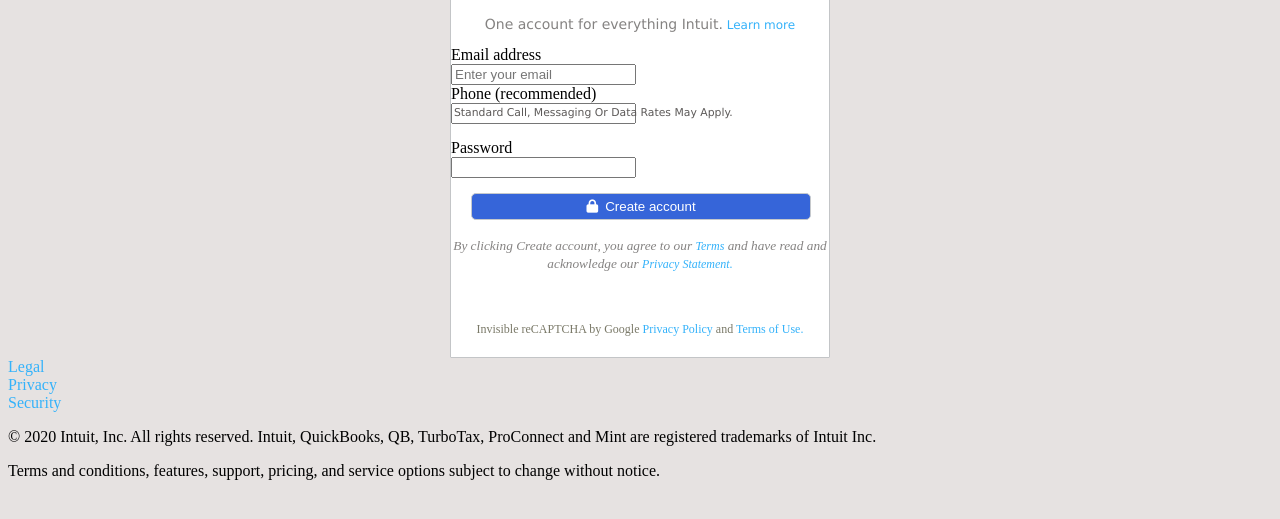
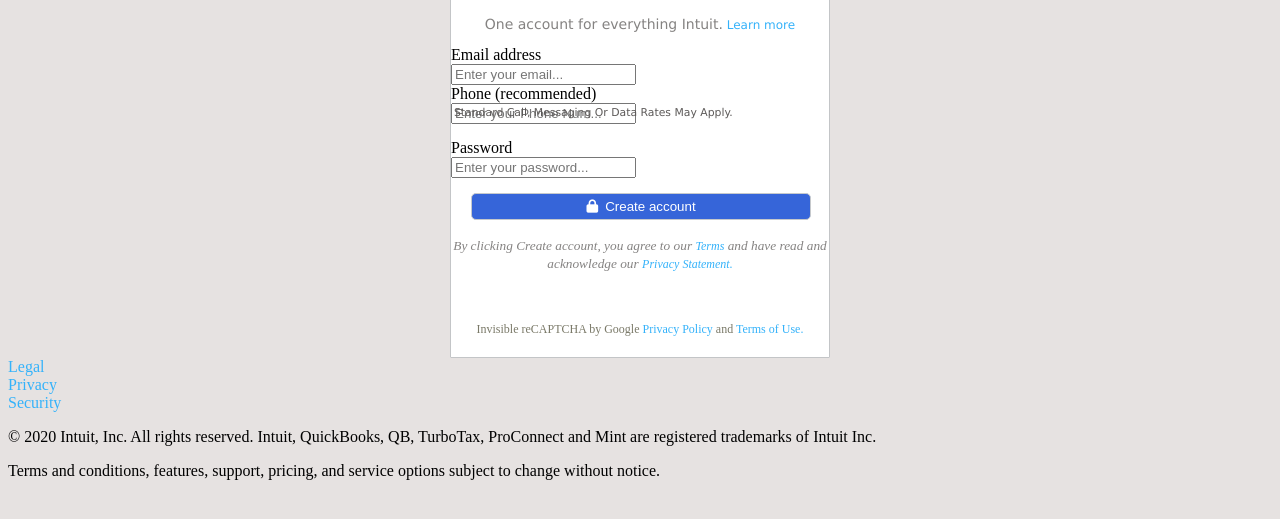
Before and after one commit to DavidAkinJames/html_forms, a plain HTML site: page index.html in a window 1280 px wide. Shown: the part 215-734 px from the top of the page. Drawn offline with Linux system fonts and the light colour scheme.

Commit message:
adjusted the html

```diff
--- a/index.html
+++ b/index.html
@@ -42,14 +42,14 @@
                      </p>
                      <div class="form-control">
                         <label for="email">Email address<label><br />
-                        <input type="email" id="email" placeholder="Enter your email" required/><br />
+                        <input type="email" id="email" placeholder="Enter your email..." required/><br />
                         <label for="phone"> Phone (recommended)</label><br />
-                        <input type="tel" name="phone" id="phone" />
+                        <input type="tel" name="phone" id="phone" placeholder="Enter your Phone Num..." />
                         <p class="tag-sub">
                             <small>Standard call, messaging or data rates may apply.</small>
                          </p>
                          <label for="Password">Password</label><br />
-                         <input type="password" name="Password" id="Password" />
+                         <input type="password" name="Password" id="Password" placeholder="Enter your password..."/>
                          <button class="btn">
                             <i class="fas fa-lock" id="lock" aria-hidden="true"></i
                                ><span>Create account</span>
```
